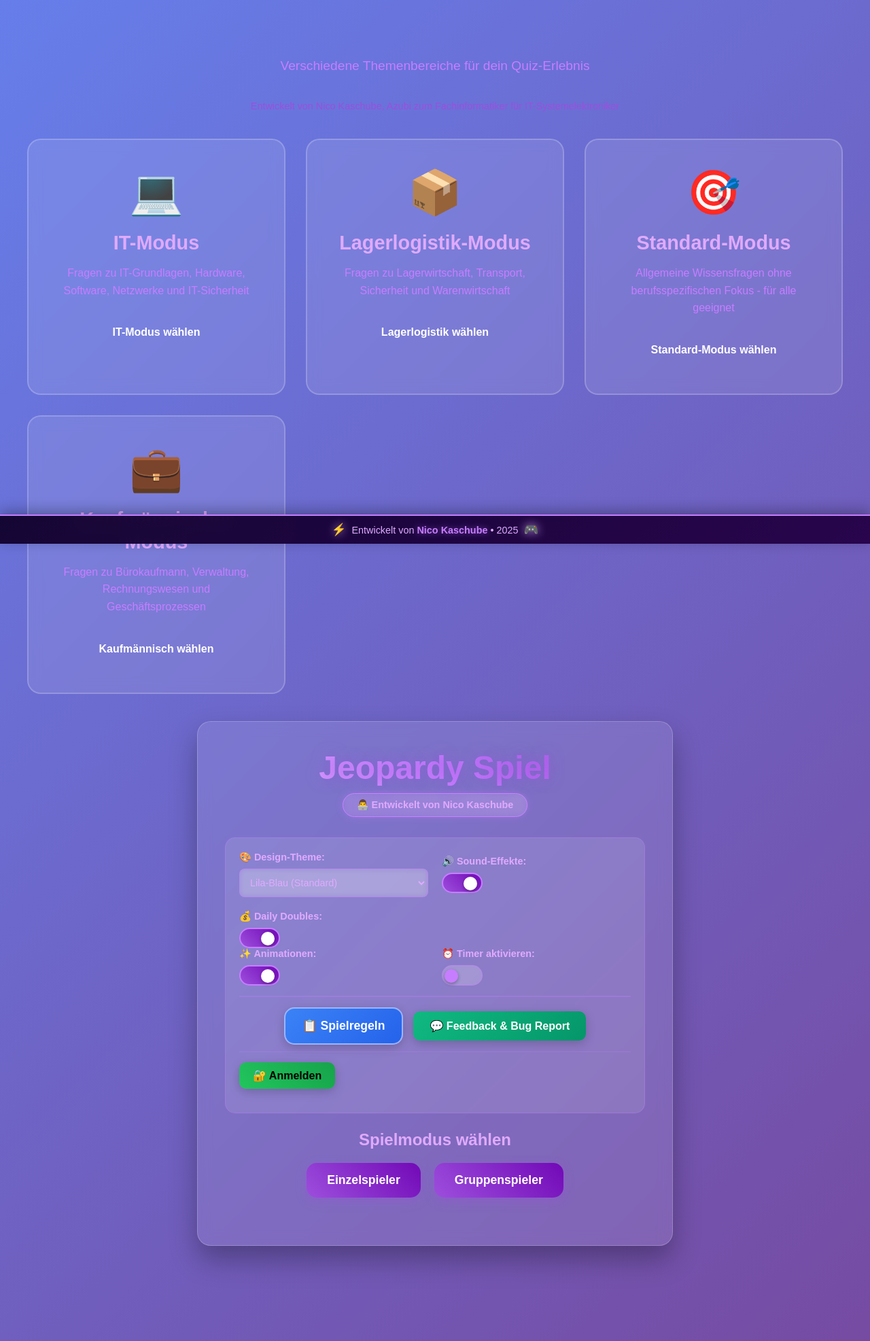
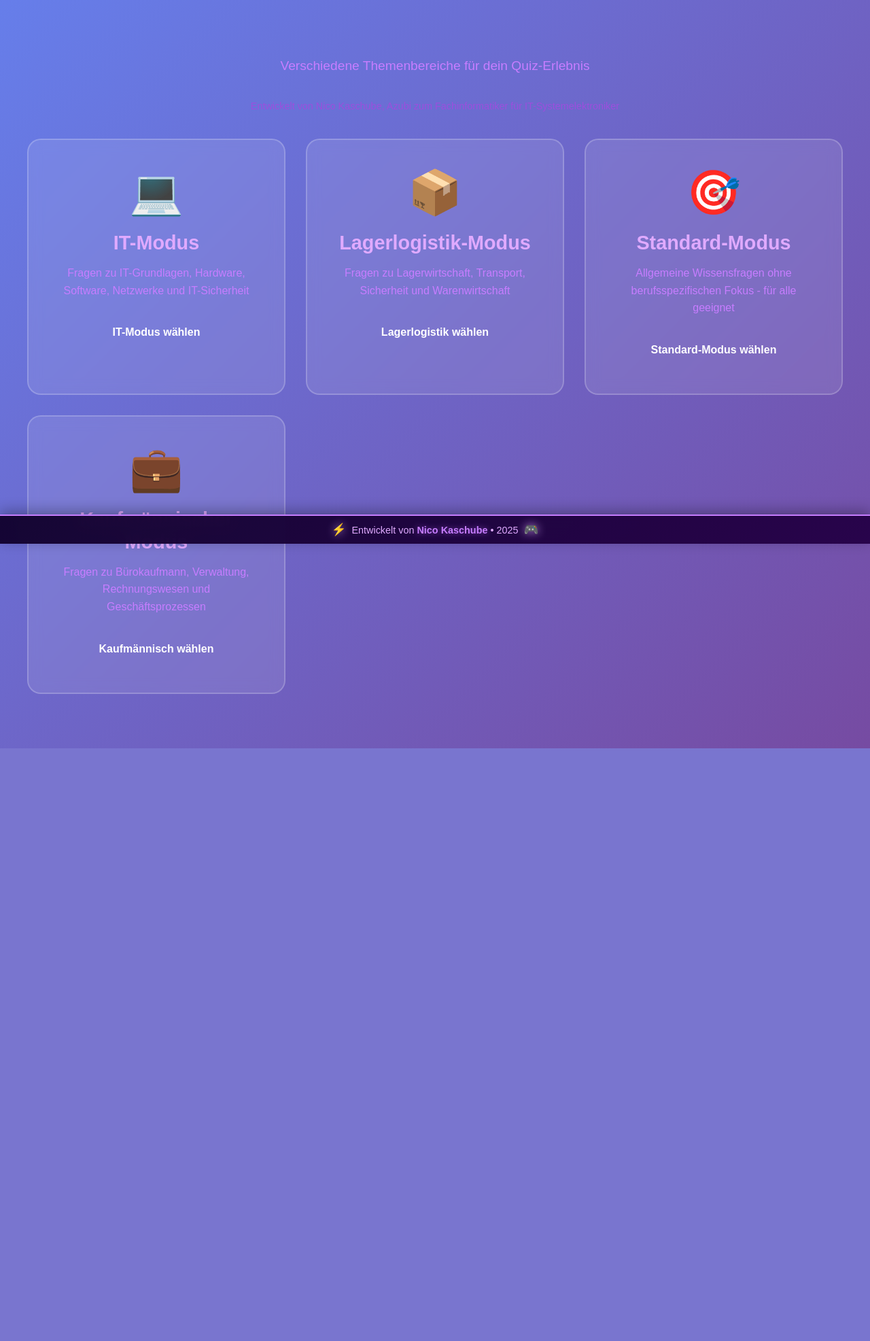
Before and after one commit to ImperatorKeksi/Keksi-webseite-spiel, a PHP site: page /seiten/game.html in a window 1280 px wide. Shown: the whole page at 68% size. After the commit the page ends 1101 px from the top, so only its background shows below. Run offline with PHP 8.4, Linux system fonts and the light colour scheme.

Commit message:
Oberlinhaus Lehrer tools

```diff
--- a/javascript/script.js
+++ b/javascript/script.js
@@ -1,66 +1,31 @@
 /*
-╔══════════════════════════════════════════════════════════════════════════════╗
-║                      🎮 IT-JEOPARDY HAUPTPROGRAMM                           ║
-║                        JavaScript-Anwendung                                  ║
-║                                                                              ║
-║  📚 Projekt: IT-Jeopardy Spiel                                              ║
-║  👨‍💻 Entwickler: Nico Kaschube                                              ║
-║  📅 Erstellt: 2025                                                          ║
-║  🎯 Zweck: Interaktives Lernspiel für IT-Ausbildung                        ║
-║  🏗️ Technik: Vanilla JavaScript ES6+                                        ║
-║                                                                              ║
-║  📋 HAUPT-KOMPONENTEN:                                                       ║
-║  ├── 🔧 Debug-System & Entwicklertools                                      ║
-║  ├── 🎮 JeopardyGame - Haupt-Spielklasse                                   ║
-║  ├── 🎵 SoundManager Integration                                             ║
-║  ├── 📊 Statistik & Analytics                                               ║
-║  ├── ⏰ Timer-System & Animationen                                          ║
-║  ├── 🎨 Theme-System & UI-Management                                        ║
-║  └── 📱 Touch & Mobile Optimierung                                          ║
-║                                                                              ║
-║  ✨ FEATURES:                                                                ║
-║  • Progressive Web App (PWA)                                                ║
-║  • Offline-Funktionalität                                                   ║
-║  • Multi-Theme Support                                                       ║
-║  • Verschiedene Fragetypen                                                   ║
-║  • Audio-System                                                             ║
-║  • Statistiken & Analytics                                                   ║
-║  • Mobile-optimiert                                                         ║
-║                                                                              ║
-║  🎓 VERWENDUNG:                                                              ║
-║  • IT-Grundlagen lernen                                                     ║
-║  • Wissen testen und vertiefen                                              ║
-║  • Spielerisches Lernen                                                     ║
-║                                                                              ║
-╚══════════════════════════════════════════════════════════════════════════════╝
+    ╔═════════════════════════════════════════════════╗
+    ║  🎮 JEOPARDY QUIZ - HAUPTSPIEL-LOGIK           ║
+    ║  Kernfunktionalität des Quiz-Spiels            ║
+    ║                                                 ║
+    ║  Entwickler: Nico Kaschube                     ║
+    ║  Oberlinhaus Oberhausen | 2025                 ║
+    ╚═════════════════════════════════════════════════╝
 */
 
-/* ============================================================================= */
-/* 🔧 DEBUG & ENTWICKLERSYSTEM                                                  */
-/* ============================================================================= */
-
-// ===================================
-// DEBUG KONFIGURATION
-// ===================================
+// ==================== DEBUG KONFIGURATION ====================
 const DEBUG_CONFIG = {
-    enabled: false, // 🔧 Hauptschalter für Debug-Modus (false für Production)
-    verbose: false, // 📝 Detaillierte Logs anzeigen
-    performance: false, // ⏱️ Performance-Messungen aktivieren
-    showFPS: false, // 📊 FPS Counter anzeigen
-    logLevel: 'info', // 📋 Log-Level: 'error', 'warn', 'info', 'debug'
+    enabled: false, // Hauptschalter für Debug-Modus (false für Production)
+    verbose: false, // Detaillierte Logs
+    performance: false, // Performance-Messungen
+    showFPS: false, // FPS Counter
+    logLevel: 'info', // Log-Level: 'error', 'warn', 'info', 'debug'
     modules: {
-        game: true,     // 🎮 Spiel-Logik
-        audio: true,    // 🔊 Audio-System
-        ui: true,       // 🎨 Benutzeroberfläche
-        statistics: true, // 📈 Statistiken
-        timer: true,    // ⏰ Timer-System
-        questions: true // ❓ Fragen-Management
+        game: true,     // Spiel-Logik
+        audio: true,    // Audio-System
+        ui: true,       // Benutzeroberfläche
+        statistics: true, // Statistiken
+        timer: true,    // Timer-System
+        questions: true // Fragen-Management
     }
 };
 
-// ===================================
-// DEBUG LOGGER KLASSE
-// ===================================
+// ==================== DEBUG LOGGER ====================
 class DebugLogger {
     constructor(config) {
         this.config = config;
--- a/seiten/game.html
+++ b/seiten/game.html
@@ -1,22 +1,27 @@
 <!DOCTYPE html>
 <html lang="de">
+<!--
+    ╔═══════════════════════════════════════════════════╗
+    ║  🎮 JEOPARDY QUIZ - SPIELSEITE                   ║
+    ║  Hauptspiel mit 4 Modi & Fragen-Editor           ║
+    ║                                                   ║
+    ║  Entwickler: Nico Kaschube                       ║
+    ║  Oberlinhaus Oberhausen | 2025                   ║
+    ╚═══════════════════════════════════════════════════╝
+-->
 <head>
-    <!-- ========================================= -->
-    <!-- GRUNDLEGENDE META-INFORMATIONEN          -->
-    <!-- ========================================= -->
+    <!-- Meta -->
     <meta charset="UTF-8">
     <meta name="viewport" content="width=device-width, initial-scale=1.0">
     <title>Jeopardy Quiz - Oberlinhaus Lehrer Tools</title>
 
-    <!-- ========================================= -->
-    <!-- SEO & SOCIAL MEDIA META-TAGS             -->
-    <!-- ========================================= -->
+    <!-- SEO -->
     <meta name="description" content="Jeopardy Quiz für Azubis - Verschiedene Modi: IT, Lagerlogistik, Custom. Anpassbar für Lehrer!">
     <meta name="keywords" content="Jeopardy, Quiz, Azubi Lernspiel, IT Ausbildung, Lagerlogistik, Oberlinhaus">
     <meta name="author" content="Nico Kaschube">
     <meta name="robots" content="index, follow">
 
-    <!-- Open Graph / Facebook -->
+    <!-- Open Graph / Social Media -->
     <meta property="og:type" content="website">
     <meta property="og:title" content="Jeopardy Quiz - Oberlinhaus">
     <meta property="og:description" content="Interaktives Lernspiel für Azubis - Mehrere Modi verfügbar">
@@ -27,32 +32,23 @@
     <meta property="twitter:title" content="Jeopardy Quiz - Oberlinhaus">
     <meta property="twitter:description" content="Interaktives Lernspiel für Azubis">
 
-    <!-- ========================================= -->
-    <!-- PWA MANIFEST (ohne Icons)                -->
-    <!-- ========================================= -->
+    <!-- PWA Manifest -->
     <link rel="manifest" href="../pwa/manifest.json">
     <meta name="theme-color" content="#667eea">
     <meta name="apple-mobile-web-app-capable" content="yes">
     <meta name="apple-mobile-web-app-status-bar-style" content="default">
     <meta name="apple-mobile-web-app-title" content="Jeopardy Quiz">
 
-    <!-- ========================================= -->
-    <!-- PERFORMANCE & RESOURCE HINTS             -->
-    <!-- ========================================= -->
+    <!-- Performance -->
     <link rel="preconnect" href="https://fonts.googleapis.com">
     <link rel="dns-prefetch" href="//fonts.gstatic.com">
 
-    <!-- ========================================= -->
-    <!-- STYLES                                    -->
-    <!-- ========================================= -->
+    <!-- Styles -->
     <link rel="stylesheet" href="../stylesheets/styles.css">
 
-    <!-- ========================================= -->
-    <!-- PWA SERVICE WORKER REGISTRATION          -->
-    <!-- ========================================= -->
+    <!-- Service Worker Registration -->
     <script>
-        // 🚀 Service Worker für PWA-Funktionalität registrieren
-        // Nur wenn die Seite über HTTP(S) geladen wird, nicht file://
+        // PWA: Service Worker registrieren (nur bei HTTP/HTTPS, nicht file://)
         if ('serviceWorker' in navigator && window.location.protocol !== 'file:') {
             window.addEventListener('load', async () => {
                 try {
@@ -112,7 +108,7 @@
     </div>
 
     <!-- Setup Screen -->
-    <div id="setupScreen" class="setup-screen hidden">
+    <div id="setupScreen" class="setup-screen hidden" style="display: none;">
         <div class="setup-container">
             <h1 class="setup-title">Jeopardy Spiel</h1>
             <div class="setup-subtitle">
@@ -838,35 +834,32 @@
         </div>
     </footer>
 
-    <!-- ========================================= -->
-    <!-- JAVASCRIPT DATEIEN - MODULARE STRUKTUR  -->
-    <!-- ========================================= -->
 
-    <!-- 🧱 Core Module zuerst laden -->
+    <!-- ==================== JAVASCRIPT ==================== -->
+
+    <!-- Core Modules -->
     <script src="../javascript/modules.js"></script>
 
-    <!-- 🎵 Sound System -->
+    <!-- Sound System -->
     <script src="../javascript/sounds.js"></script>
 
-    <!-- ❓ Fragen-Datenbank werden dynamisch geladen basierend auf Modus -->
+    <!-- Fragen-Datenbank werden dynamisch geladen basierend auf Modus -->
 
-    <!-- 🔐 Authentication System -->
+    <!-- Authentication System -->
     <script src="../javascript/auth.js"></script>
     <script src="../javascript/auth-ui.js"></script>
 
-    <!-- ✏️ Fragen-Editor -->
+    <!-- Fragen-Editor -->
     <script src="../javascript/editor.js"></script>
 
-    <!-- 📊 Question Stats -->
+    <!-- Question Stats -->
     <script src="../javascript/stats.js"></script>
 
-    <!-- 💬 Feedback System -->
+    <!-- Feedback System -->
     <script src="../javascript/feedback.js"></script>
 
-    <!-- 🎮 Hauptspiel-Logik (muss zuletzt geladen werden) -->
-    <script src="../javascript/script.js"></script>
-
-    <!-- ========================================= -->
+    <!-- Hauptspiel-Logik (muss zuletzt geladen werden) -->
+    <script src="../javascript/script.js"></script>    <!-- ========================================= -->
     <!-- MODE SELECTION LOGIC                     -->
     <!-- ========================================= -->
     <script>
@@ -895,9 +888,16 @@
 
             // Lade entsprechende Fragen-Datei
             loadQuestionsForMode(mode).then(() => {
-                // Verstecke Modus-Auswahl, zeige Setup
-                document.getElementById('modeSelectionScreen').classList.add('hidden');
-                document.getElementById('setupScreen').classList.remove('hidden');
+                // Verstecke Modus-Auswahl
+                const modeScreen = document.getElementById('modeSelectionScreen');
+                modeScreen.classList.add('hidden');
+                modeScreen.style.display = 'none';
+
+                // Zeige Setup-Screen
+                const setupScreen = document.getElementById('setupScreen');
+                setupScreen.classList.remove('hidden');
+                setupScreen.style.display = 'flex';
+
                 questionsLoaded = true;
             }).catch(error => {
                 console.error('❌ Fehler beim Laden der Fragen:', error);
--- a/stylesheets/styles.css
+++ b/stylesheets/styles.css
@@ -114,6 +114,11 @@ body {
     padding: 20px;
 }
 
+/* Mode Selection verstecken wenn hidden */
+.mode-selection-screen.hidden {
+    display: none !important;
+}
+
 .mode-selection-container {
     max-width: 1200px;
     width: 100%;
@@ -217,6 +222,11 @@ body {
     align-items: center;
     min-height: 100vh;
     padding: 20px;
+}
+
+/* Setup Screen initial versteckt */
+.setup-screen.hidden {
+    display: none !important;
 }
 
 .setup-container {
```
Also changed, not shown: START.html (+10 -0 lines), fragenkataloge/questions.js (+5 -24 lines), fragenkataloge/questions_it.js (+3 -27 lines), fragenkataloge/questions_kaufmaennisch.js (+4 -20 lines), fragenkataloge/questions_lagerlogistik.js (+4 -20 lines), fragenkataloge/questions_standard.js (+4 -20 lines), javascript/auth-ui.js (+8 -24 lines), javascript/auth.js (+8 -17 lines), javascript/editor.js (+8 -17 lines), javascript/feedback.js (+8 -17 lines), javascript/main.js (+8 -23 lines), javascript/modules.js (+8 -27 lines), javascript/sounds.js (+10 -7 lines), javascript/stats.js (+8 -17 lines), 2 more files.
